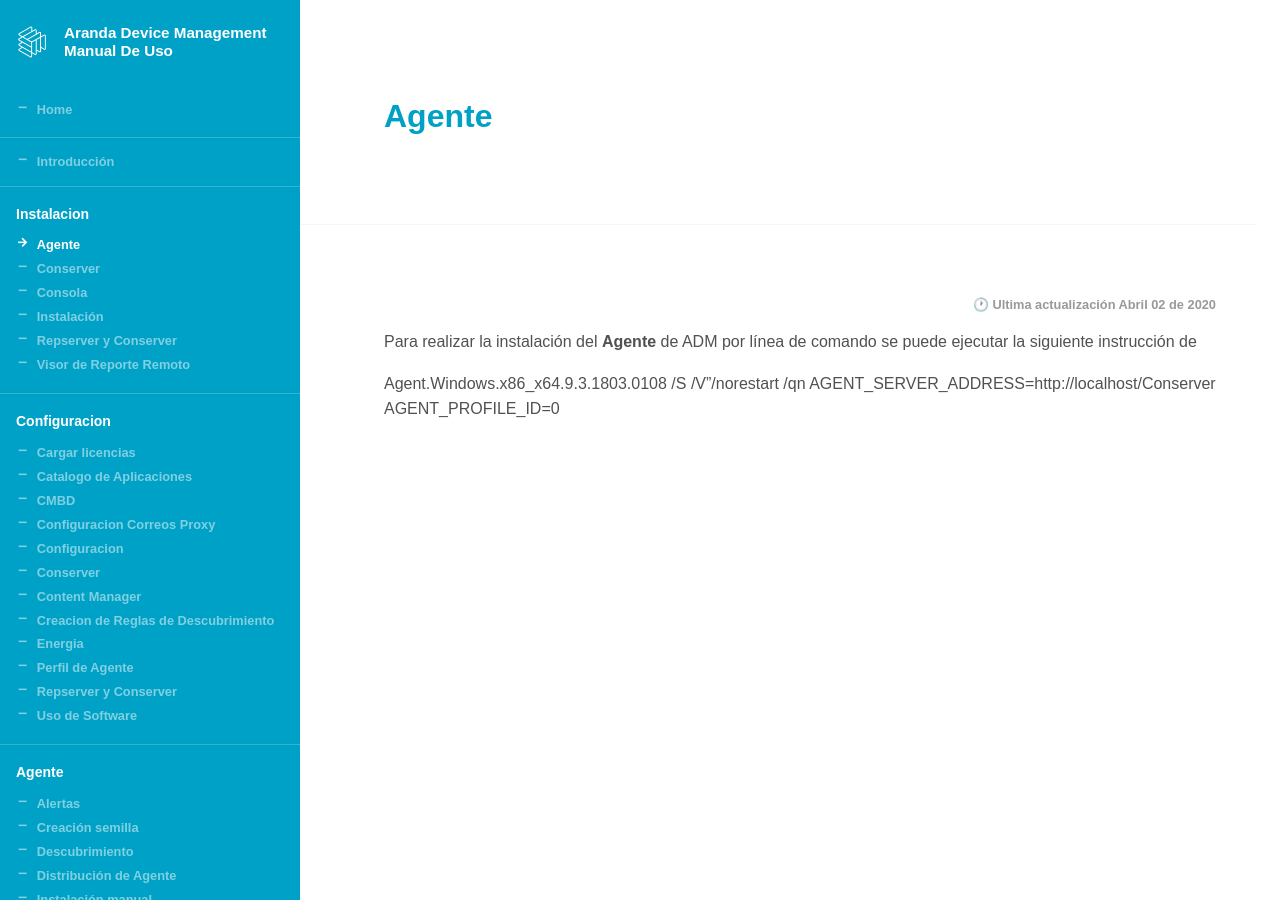
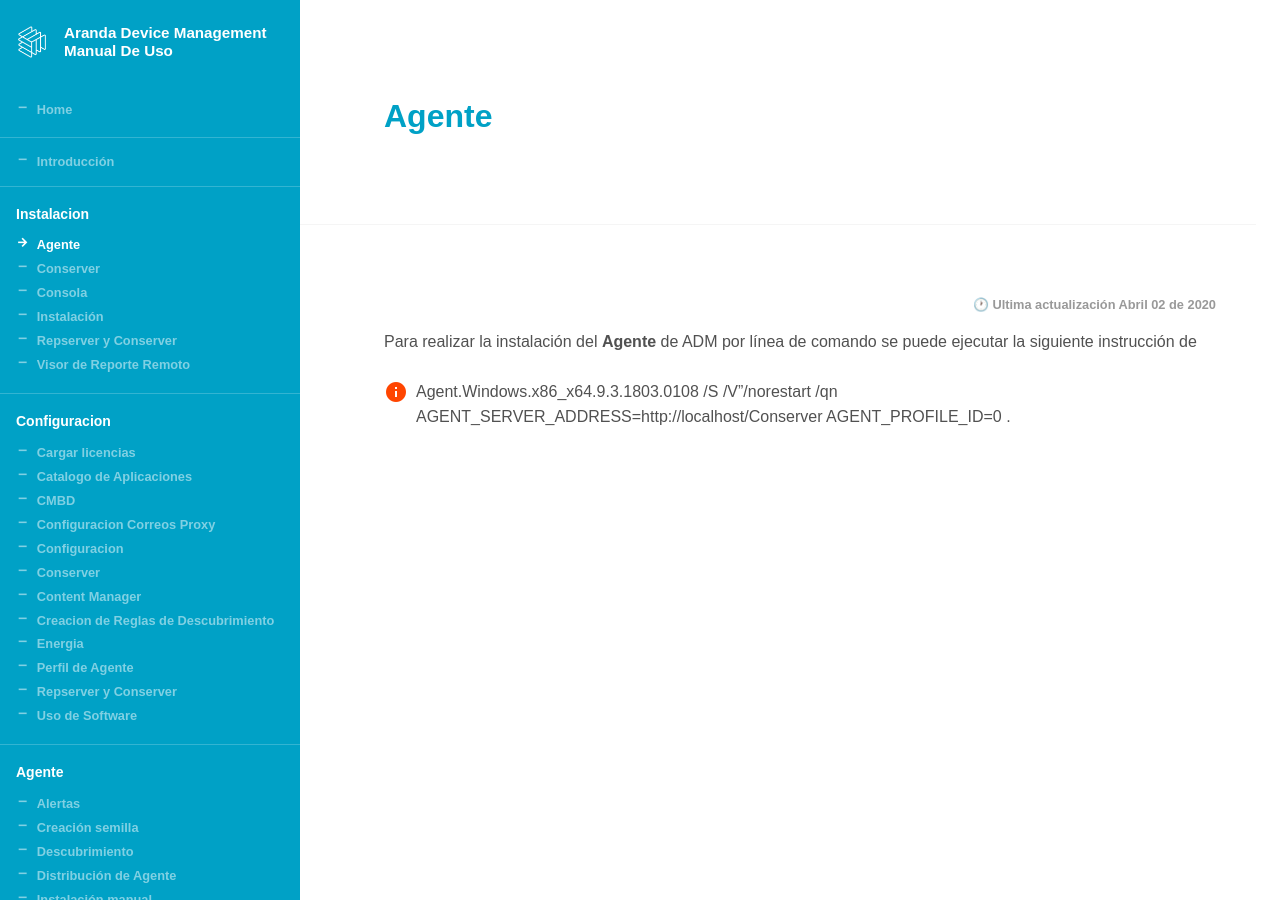
Before and after one commit to Nats85/adm, a Jekyll site: the page built from _docs/instalacion/agente.md, in a window 1280 px wide. Built offline with Jekyll 4.4.1, drawn with Linux system fonts in a browser that asks for light colours.

Commit message:
Update agente.md

```diff
--- a/_docs/instalacion/agente.md
+++ b/_docs/instalacion/agente.md
@@ -11,4 +11,8 @@ info:
 
 Para realizar la instalación del **Agente** de ADM por línea de comando se puede ejecutar la siguiente instrucción de
 
-Agent.Windows.x86_x64.9.3.1803.0108 /S /V"/norestart /qn AGENT_SERVER_ADDRESS=http://localhost/Conserver AGENT_PROFILE_ID=0
+
+
+
+><i class="icon red" data-icon="info"></i>Agent.Windows.x86_x64.9.3.1803.0108 /S /V"/norestart /qn AGENT_SERVER_ADDRESS=http://localhost/Conserver AGENT_PROFILE_ID=0
+.
```
